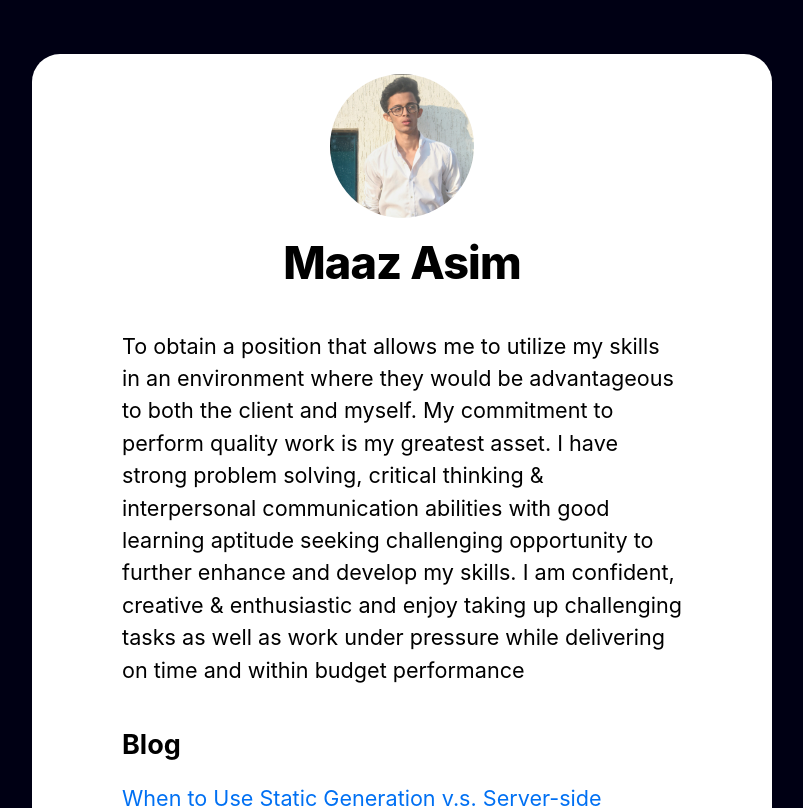
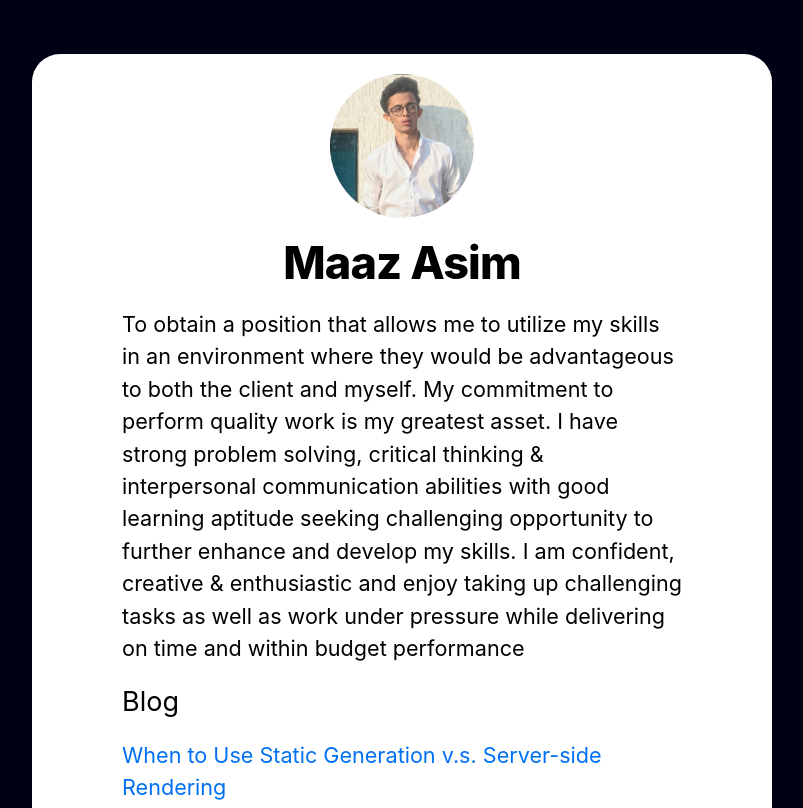
Before and after one commit to Maazasim1/NextBlog, a Next.js app: page / in a window 1280 px wide. Shown: the top 808 px of the page, without its empty margins (238-1041 px from the left). Built offline with nearby package versions, Linux system fonts and the light colour scheme.

Commit message:
added tailwind css

```diff
--- a/package.json
+++ b/package.json
@@ -15,6 +15,7 @@
     "remark-html": "^15.0.1"
   },
   "devDependencies": {
+    "@tailwindcss/typography": "^0.5.4",
     "autoprefixer": "^10.4.7",
     "postcss": "^8.4.14",
     "tailwindcss": "^3.1.6"
--- a/pages/_app.js
+++ b/pages/_app.js
@@ -1,4 +1,5 @@
-import '../styles/global.css';
+import '../styles/globals.css';
+import 'tailwindcss/tailwind.css';
 
 export default function App({ Component, pageProps }) {
     return <Component {...pageProps} />;
--- a/pages/posts/[id].js
+++ b/pages/posts/[id].js
@@ -28,7 +28,7 @@ export default function Post({ postData }) {
         <Head>
           <title>{postData.title}</title>
         </Head>
-        <article>
+        <article className="prose lg:prose-xl">
           <h1 className={utilStyles.headingXl}>{postData.title}</h1>
           <div className={utilStyles.lightText}>
             <Date dateString={postData.date} />
--- /dev/null
+++ b/postcss.config.js
@@ -0,0 +1,6 @@
+module.exports = {
+  plugins: {
+    tailwindcss: './tailwind.config.js',
+    autoprefixer: {},
+  },
+}
--- a/styles/global.css
+++ b/styles/globals.css
@@ -1,3 +1,8 @@
+@tailwind base;
+@tailwind components;
+@tailwind utilities;
+
+
 html,
 body {
   padding: 0;
--- /dev/null
+++ b/tailwind.config.js
@@ -0,0 +1,11 @@
+
+module.exports = {
+  content: ["./pages/**/*.{js,ts,jsx,tsx}",
+  "./components/**/*.{js,ts,jsx,tsx}",],
+  theme: {
+    extend: {},
+  },
+  plugins: [
+    require('@tailwindcss/typography'),
+  ],
+}
```
Also changed, not shown: 1 other file (tests, documents, lock files or other folders).
